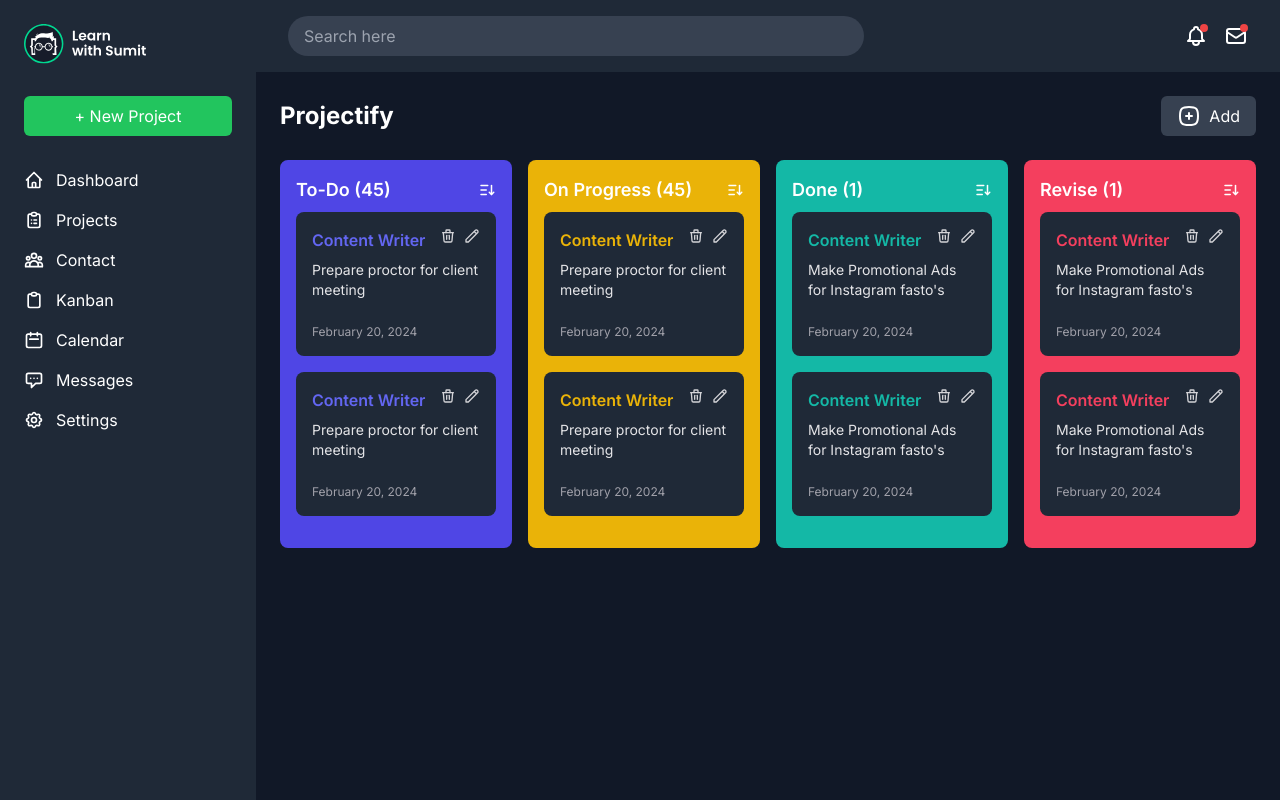
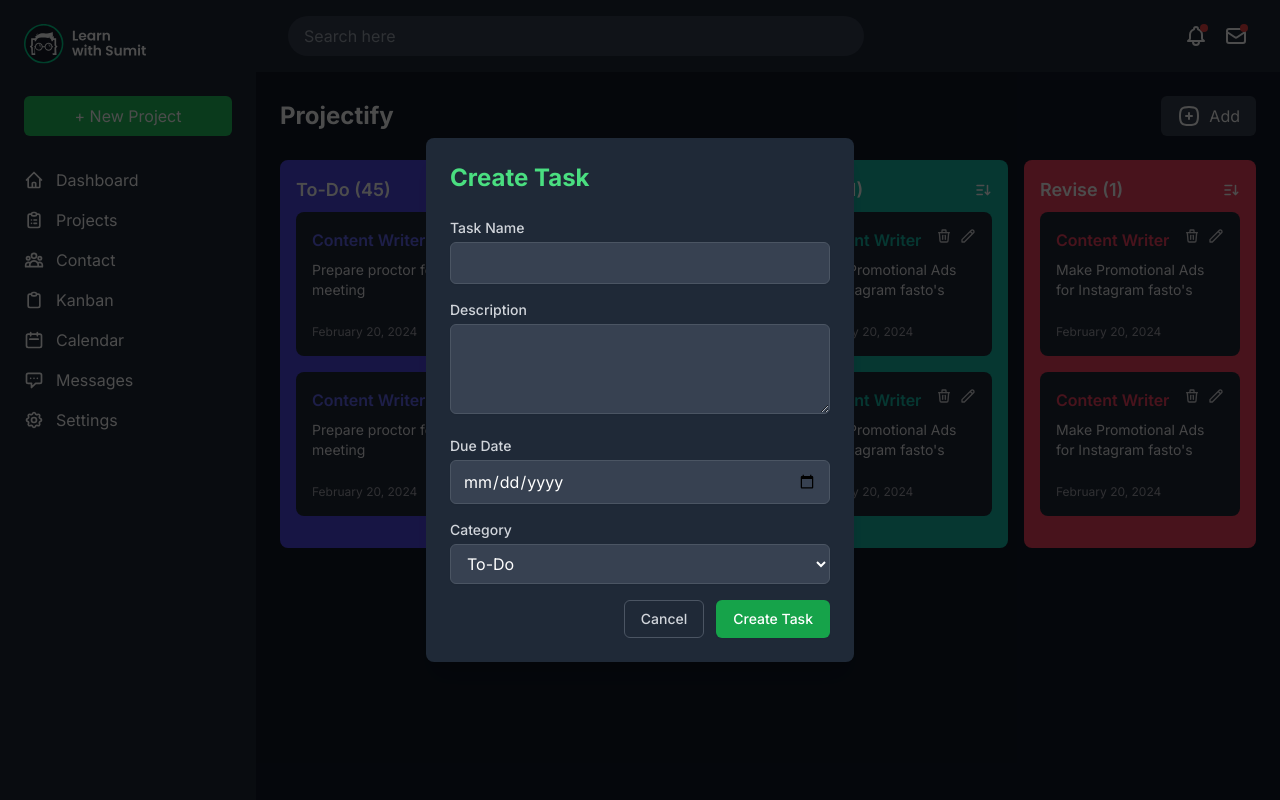
Before and after one commit to MDNURAAZAM/project-manager, a React (Vite) app: page / in a window 1280 px wide. Built offline with nearby package versions, Linux system fonts and the light colour scheme.

Commit message:
add css for modal

```diff
--- a/package.json
+++ b/package.json
@@ -23,6 +23,7 @@
     "eslint-plugin-react-hooks": "^5.1.0-rc.0",
     "eslint-plugin-react-refresh": "^0.4.12",
     "globals": "^15.9.0",
+    "tailwindcss": "^3.4.14",
     "vite": "^5.4.8"
   }
 }
--- a/src/App.jsx
+++ b/src/App.jsx
@@ -6,9 +6,11 @@ import Sidebar from "./components/Sidebar/Sidebar";
 function App() {
   return (
     <>
+      <AddTask />
       <Sidebar />
       <main className="flex-1 overflow-y-auto overflow-x-hidden">
         <Header />
+
         <ProjectContainer />
       </main>
     </>
--- a/src/components/AddTask/AddTask.jsx
+++ b/src/components/AddTask/AddTask.jsx
@@ -2,7 +2,9 @@ import React from "react";
 
 const AddTask = () => {
   return (
-    <div className="flex min-h-screen items-center justify-center bg-gray-900 p-4 text-white">
+    <div className="modal-overlay">
+      <div className="modal-content">
+        <div className="flex items-center justify-center p-4 text-white">
           <div className="w-full max-w-md rounded-lg bg-gray-800 shadow-xl">
             <div className="p-6">
               <h2 className="mb-6 text-2xl font-bold text-green-400">
@@ -90,6 +92,8 @@ const AddTask = () => {
             </div>
           </div>
         </div>
+      </div>
+    </div>
   );
 };
 
--- a/src/index.css
+++ b/src/index.css
@@ -6,7 +6,9 @@
 1. Prevent padding and border from affecting element width. (https://github.com/mozdevs/cssremedy/issues/4)
 2. Allow adding a border to an element by just adding a border-width. (https://github.com/tailwindcss/tailwindcss/pull/116)
 */
-
+@tailwind base;
+@tailwind components;
+@tailwind utilities;
 *,
 ::before,
 ::after {
@@ -1021,3 +1023,25 @@ td {
     display: none;
   }
 }
+
+.modal-overlay {
+  position: fixed;
+  top: 0;
+  left: 0;
+  right: 0;
+  bottom: 0;
+  background-color: rgba(0, 0, 0, 0.7); /* Dim background */
+  display: flex;
+  justify-content: center;
+  align-items: center;
+  z-index: 1000; /* Ensure it's on top */
+}
+
+.modal-content {
+
+  padding: 20px;
+  border-radius: 5px;
+  position: relative;
+  max-width: 500px;
+  width: 100%;
+}
--- /dev/null
+++ b/tailwind.config.js
@@ -0,0 +1,10 @@
+/** @type {import('tailwindcss').Config} */
+export default {
+  content: [
+    "./src/**/*.{js,jsx,ts,tsx}",
+  ],
+  theme: {
+    extend: {},
+  },
+  plugins: [],
+}
```
Also changed, not shown: 1 other file (tests, documents, lock files or other folders). Lines whose indentation alone changed are shown as unchanged.
